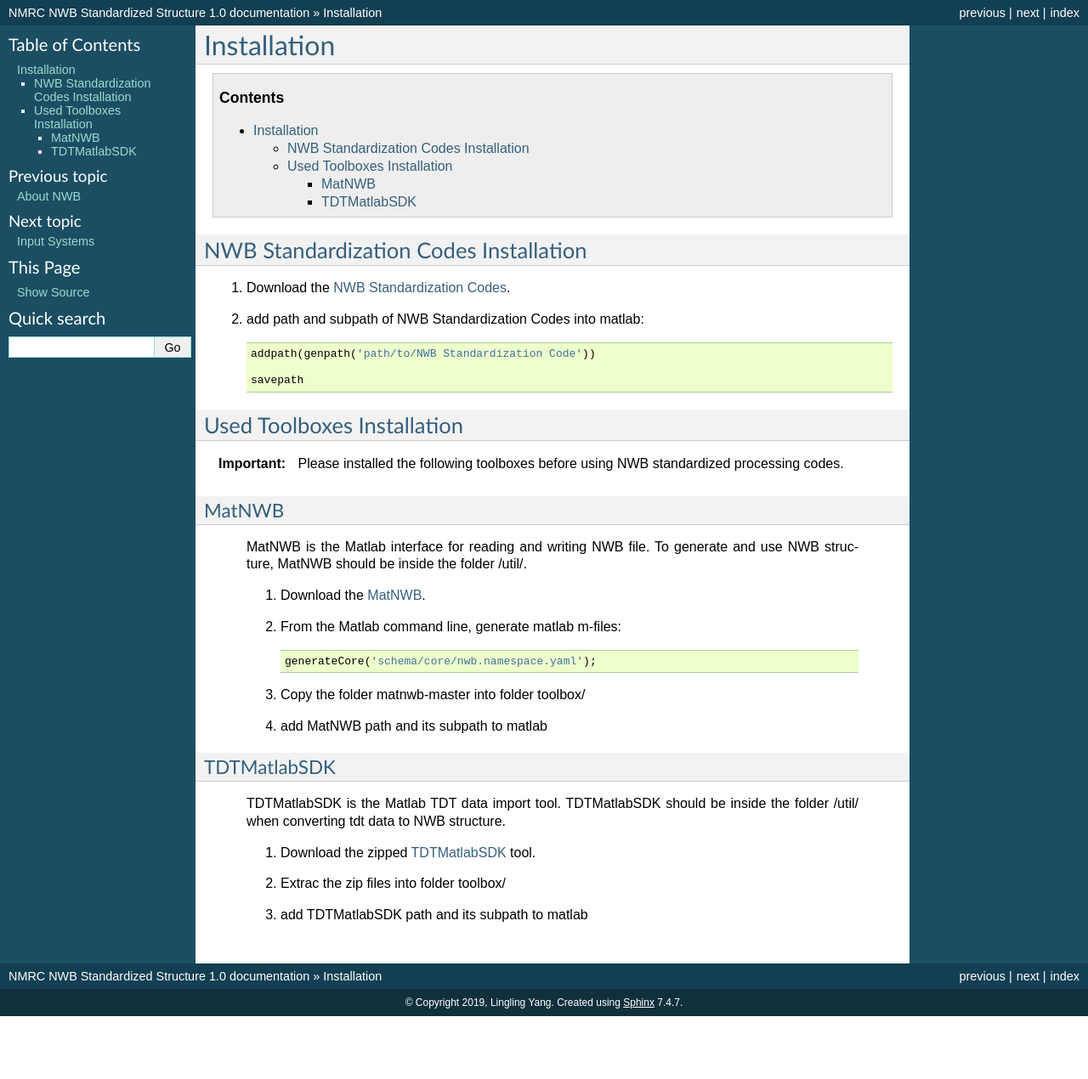
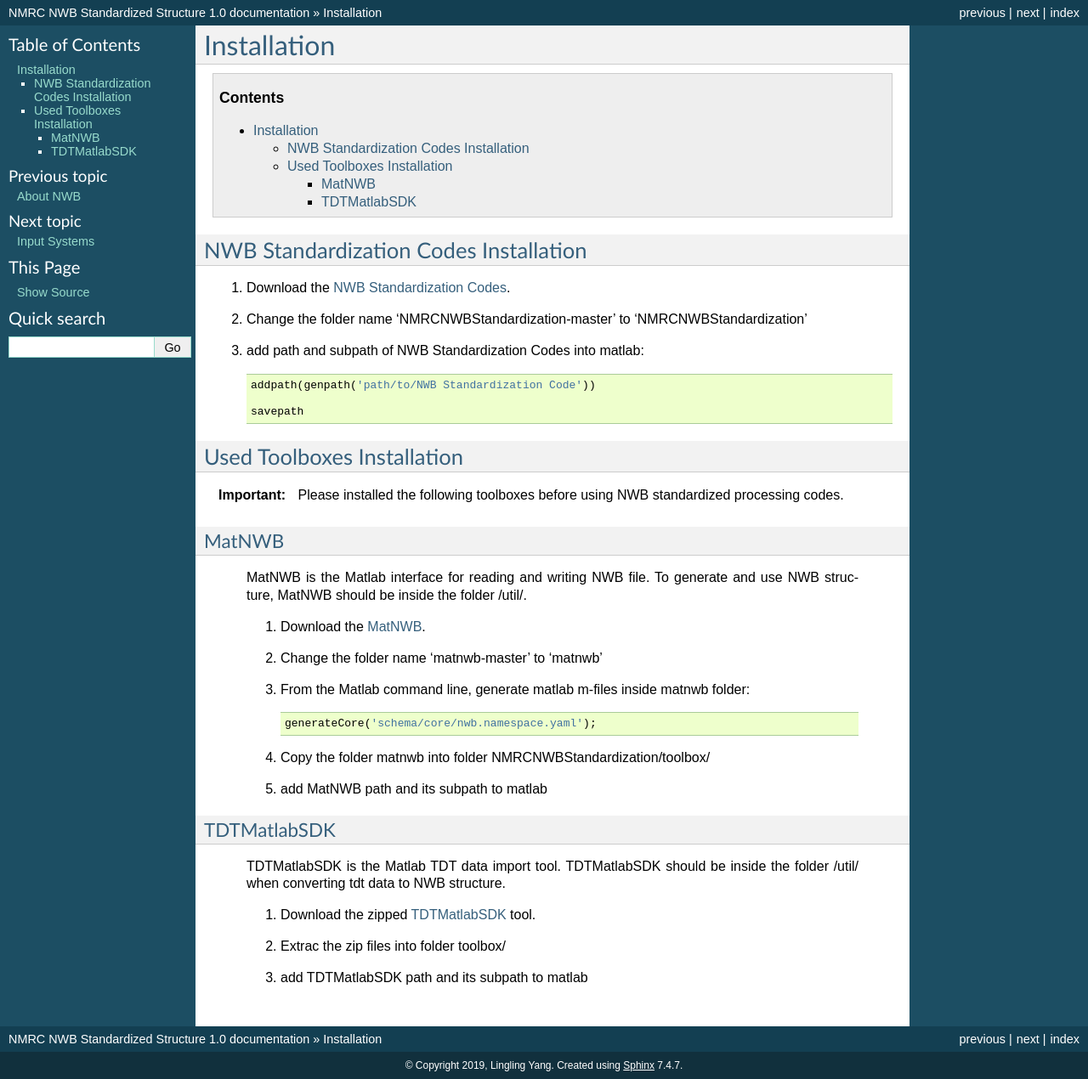
Before and after one commit to yangll0620/NMRCNWBStandardization, a Sphinx documentation site: the page built from docs/installation.rst, in a window 1280 px wide. Shown: the whole page at 85% size. Built offline with Sphinx 7.4.7, drawn with Linux system fonts in a browser that asks for light colours; before the commit the page ends 1196 px from its top, so only the background shows below that.

Commit message:
add remove -master instruction in installation docs

```diff
--- a/docs/installation.rst
+++ b/docs/installation.rst
@@ -9,6 +9,8 @@ NWB Standardization Codes Installation
 #. Download the `NWB Standardization Codes`_.
 
 	.. _NWB Standardization Codes: https://github.com/yangll0620/DataStorageAnalysisArchitecture
+
+#. Change the folder name 'NMRCNWBStandardization-master' to 'NMRCNWBStandardization'
 
 #. add path and subpath of NWB Standardization Codes into matlab::
 
@@ -36,11 +38,13 @@ MatNWB
 
 		.. _MatNWB: https://github.com/NeurodataWithoutBorders/matnwb
 
-	#. From the Matlab command line, generate matlab m-files::
+	#. Change the folder name 'matnwb-master' to 'matnwb'
+
+	#. From the Matlab command line, generate matlab m-files inside matnwb folder::
 
 		generateCore('schema/core/nwb.namespace.yaml');
 
-	#. Copy the folder matnwb-master into folder toolbox/
+	#. Copy the folder matnwb into folder NMRCNWBStandardization/toolbox/
 
 
 	#. add MatNWB path and its subpath to matlab
```
